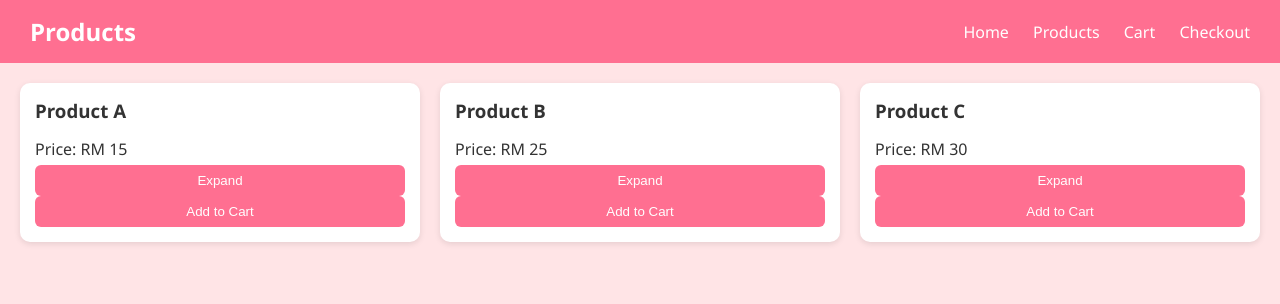
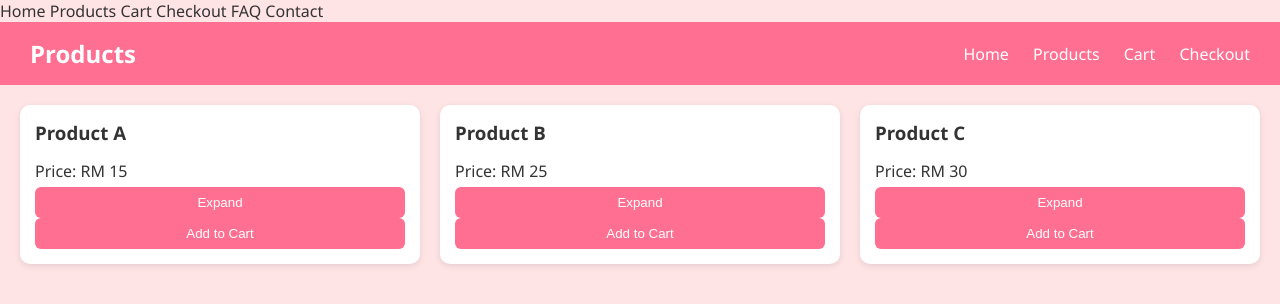
Before and after one commit to sha-qasa/qa-assessment, a plain HTML site: page product.html in a window 1280 px wide. Drawn offline with Linux system fonts and the light colour scheme.

Commit message:
Update product.html

```diff
--- a/product.html
+++ b/product.html
@@ -6,6 +6,15 @@
 <title>QA Demo Store - Products</title>
 <link rel="stylesheet" href="style.css">
 </head>
+<!-- Right Sidebar Navigation -->
+<div class="right-nav">
+  <a href="index.html">Home</a>
+  <a href="product.html">Products</a>
+  <a href="cart.html">Cart</a>
+  <a href="checkout.html">Checkout</a>
+  <a href="faq.html">FAQ</a>
+  <a href="contact.html">Contact</a>
+</div>
 <body>
 
 <!-- Header -->
```
